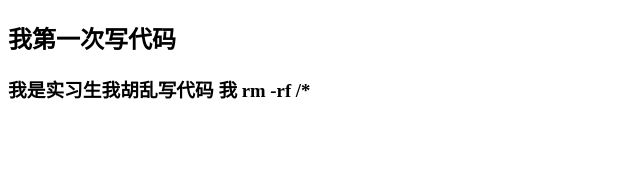
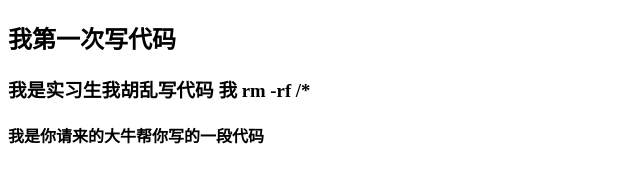
Before and after one commit to xiaokangkang123/1815, a plain HTML site: page index.html in a window 1280 px wide. Shown: the whole page, without its empty margins (0-640 px from the left). Drawn offline with Linux system fonts and the light colour scheme.

Commit message:
大牛提交的代码

```diff
--- a/index.html
+++ b/index.html
@@ -9,7 +9,7 @@
 <body>
     <h2>我第一次写代码</h2>
     <h3>我是实习生我胡乱写代码 我 rm -rf /* </h3>
-    <!--<h4>我是你请来的大牛帮你写的一段代码</h4>
-    <h5>我是小白我又更新了一段代码</h5> -->
+    <h4>我是你请来的大牛帮你写的一段代码</h4>
+    <!--<h5>我是小白我又更新了一段代码</h5> -->
 </body>
 </html>
```
